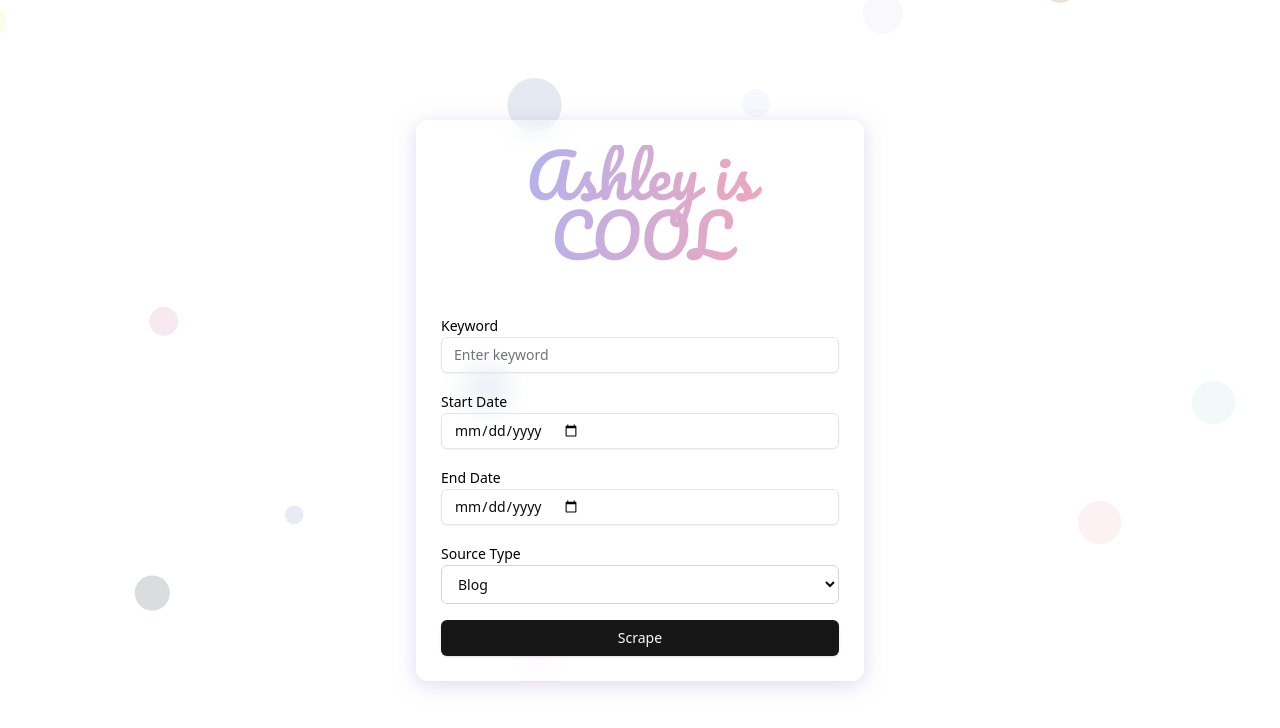
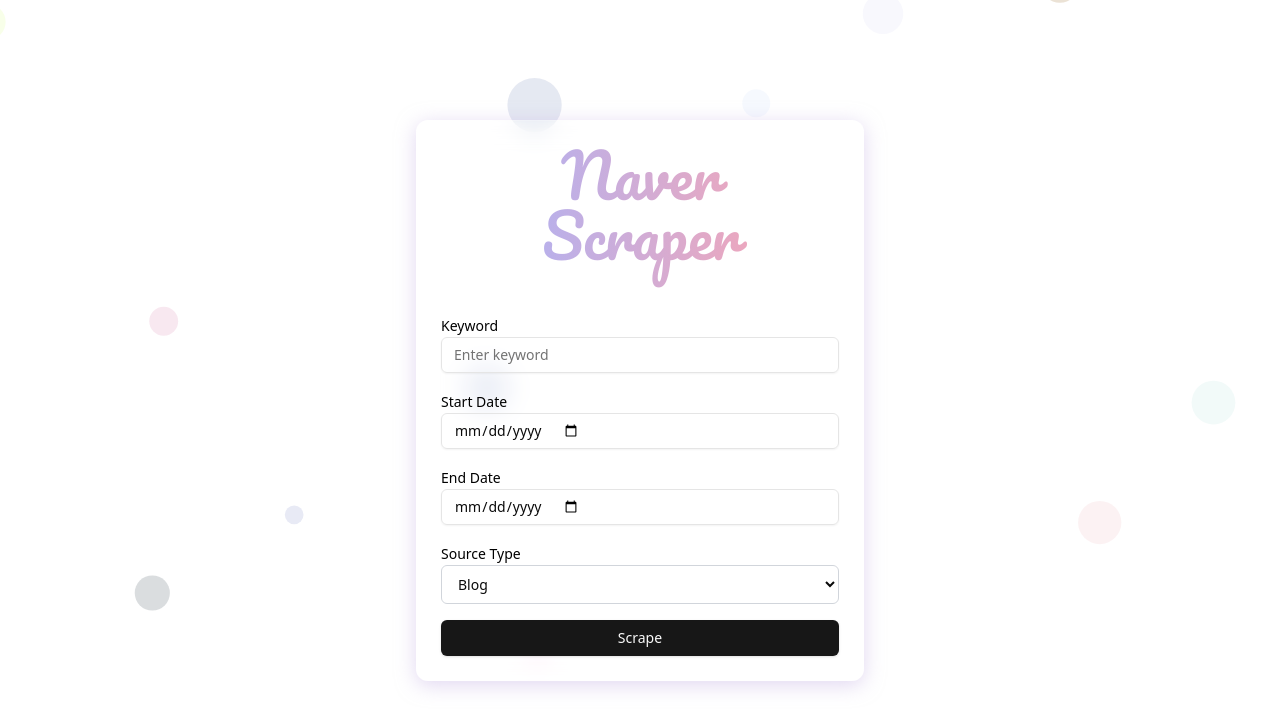
Before and after one commit to jaeeungracelee/NaverScraper, a Next.js app: page / in a window 1280 px wide. Shown: the top 728 px of the page. Built offline with nearby package versions, Linux system fonts and the light colour scheme.

Commit message:
changed back to naver scraper

```diff
--- a/src/app/page.js
+++ b/src/app/page.js
@@ -87,7 +87,7 @@
                   pacifico.className
                 )}
               >
-                Ashley is COOL
+                Naver Scraper
               </span>
             </CardTitle>
           </CardHeader>
```
